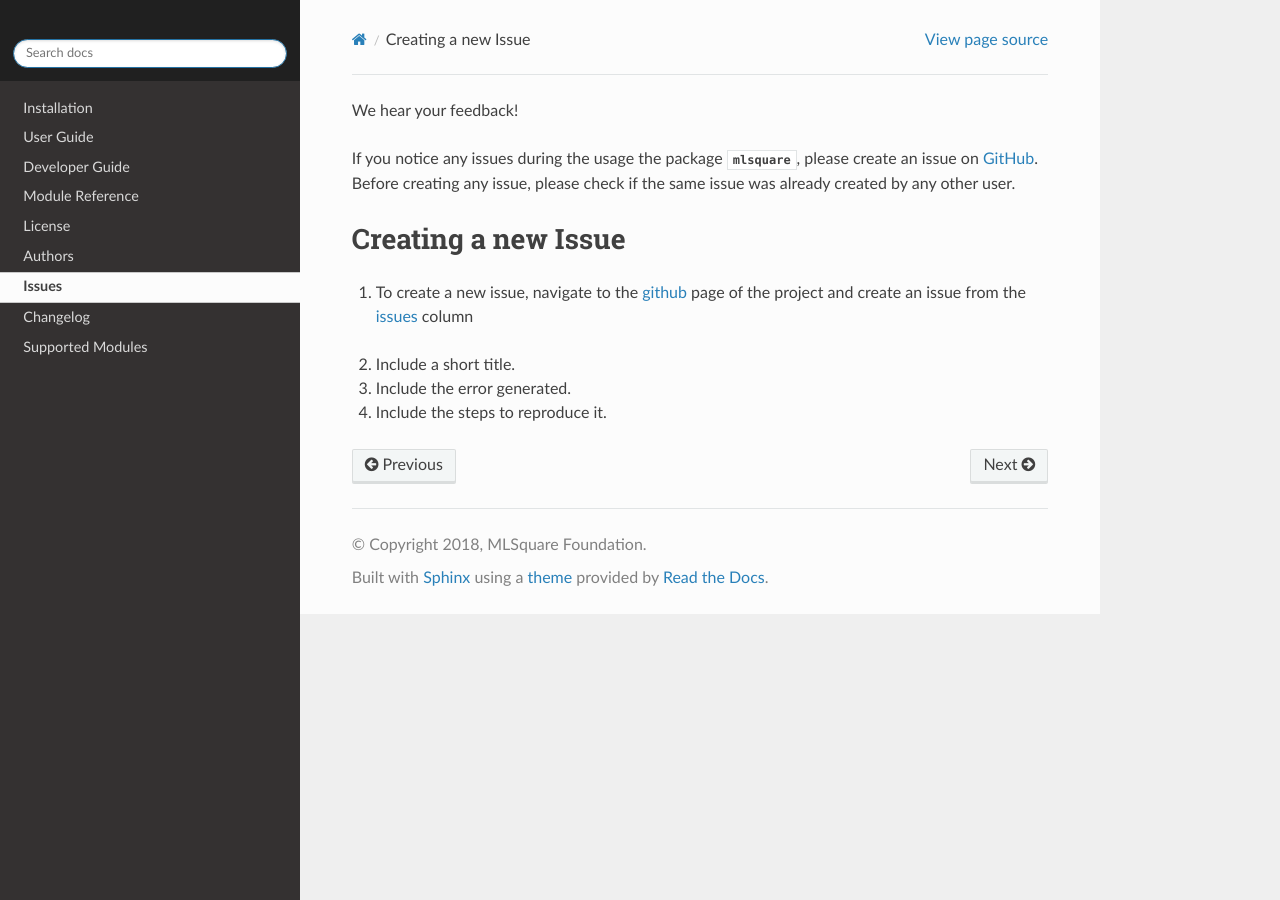
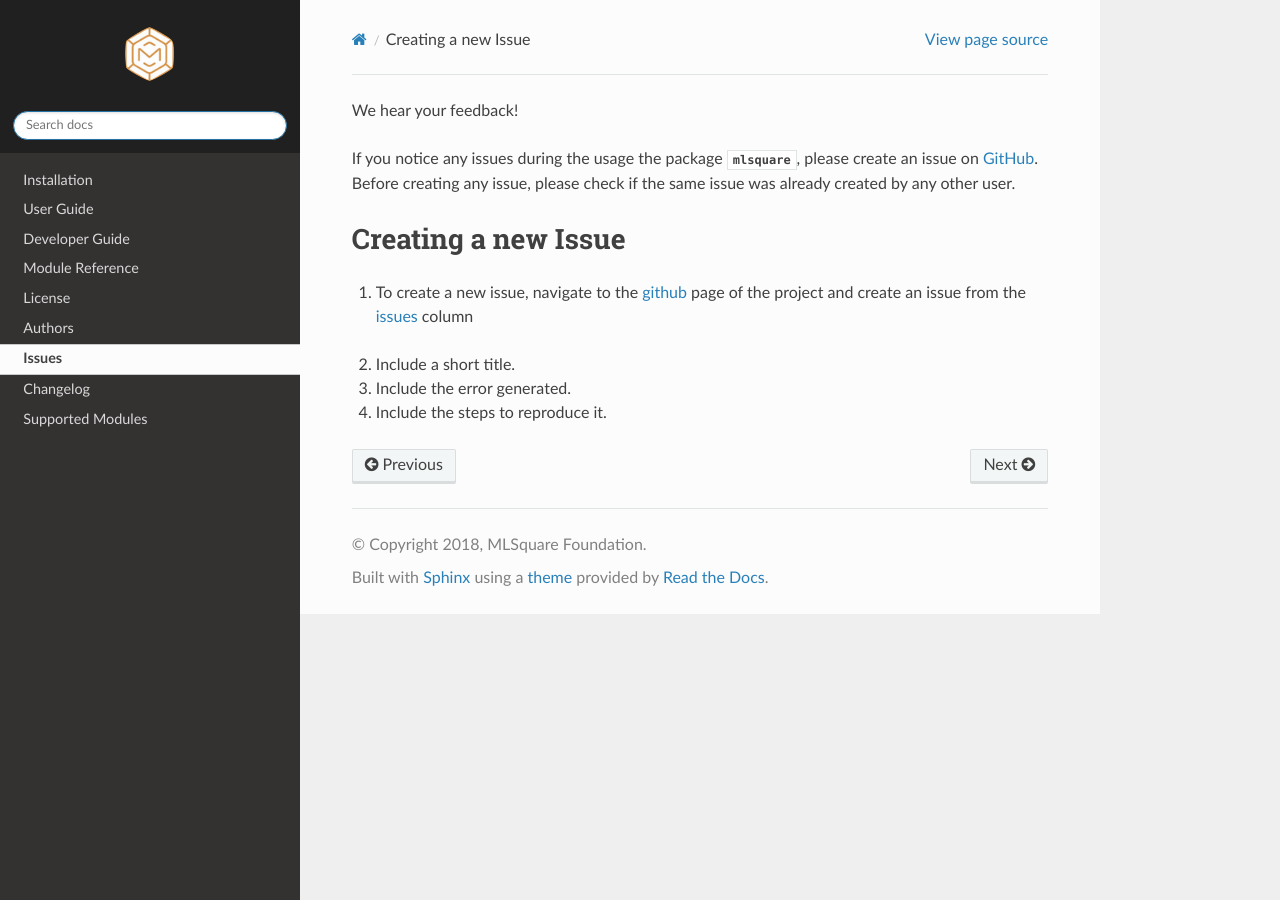
Before and after one commit to mlsquare/mlsquare, a Sphinx documentation site: the page built from docs/issues.rst, in a window 1280 px wide. Built offline with Sphinx 7.4.7 and the Read the Docs theme 2.0.0, drawn with Linux system fonts in a browser that asks for light colours.

Commit message:
update docs

```diff
--- a/docs/conf.py
+++ b/docs/conf.py
@@ -135,9 +135,8 @@ pygments_style = 'sphinx'
 
 # The theme to use for HTML and HTML Help pages.  See the documentation for
 # a list of builtin themes.
-
-html_logo = 'logo.png'
-html_favison = 'favicon.png'
+html_logo = '_static/logo.png'
+html_favicon = '_static/favicon.png'
 
 html_theme = 'sphinx_rtd_theme'
 html_theme_options = {
--- a/docs/developer.rst
+++ b/docs/developer.rst
@@ -159,7 +159,7 @@ Sample implementation
 Writing test cases
 ------------------
 
-Please make sure that test cases are written with atleast 90% coverage for each new algorithm added. ``mlsquare`` utilizes ``pytest`` to execute test cases. Test cases should be added to the `tests <https://github.com/mlsquare/mlsquare/tree/master/tests>`__ folder to corresponding module's file. For example, test cases for a newly added algorithm would be defined in the `test_architectures.py<https://github.com/mlsquare/mlsquare/blob/master/tests/test_architectures.py>`__ file. Please feel free to reachout for help via our Slack channel if you face any difficulties in writing or understanding test cases.
+Please make sure that test cases are written with atleast 90% coverage for each new algorithm added. ``mlsquare`` utilizes ``pytest`` to execute test cases. Test cases should be added to the `tests <https://github.com/mlsquare/mlsquare/tree/master/tests>`__ folder to corresponding module's file. For example, test cases for a newly added algorithm would be defined in the `test_architectures.py <https://github.com/mlsquare/mlsquare/blob/master/tests/test_architectures.py>`__ file. Please feel free to reachout for help via our Slack channel if you face any difficulties in writing or understanding test cases.
 
 Once you have completed your test cases, you can run them using the following commands
 
--- a/docs/issues.rst
+++ b/docs/issues.rst
@@ -6,7 +6,7 @@ __ https://github.com/mlsquare/mlsquare/issues
 
 
 Creating a new Issue
-================
+====================
 
 1. To create a new issue, navigate to the `github`__ page of the project and create an issue from the `issues`__ column
 
```
